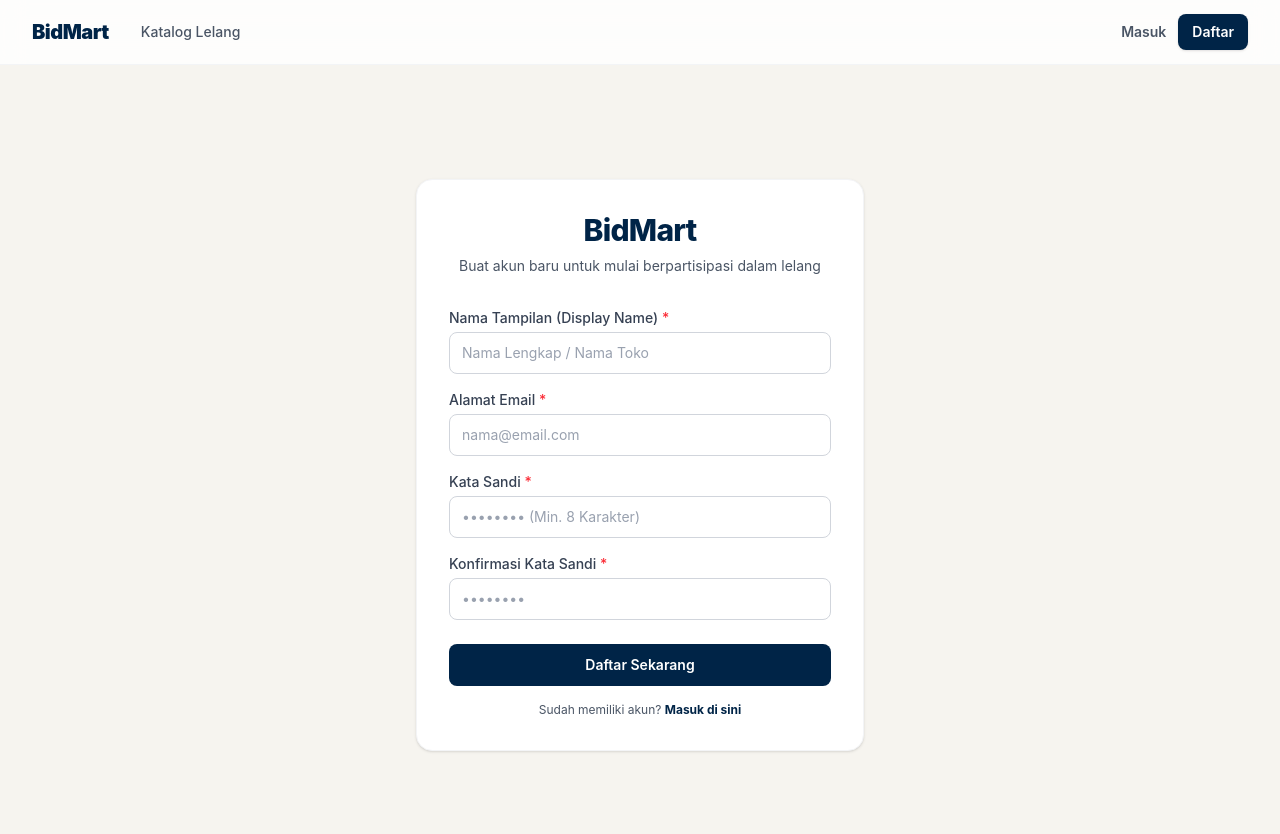
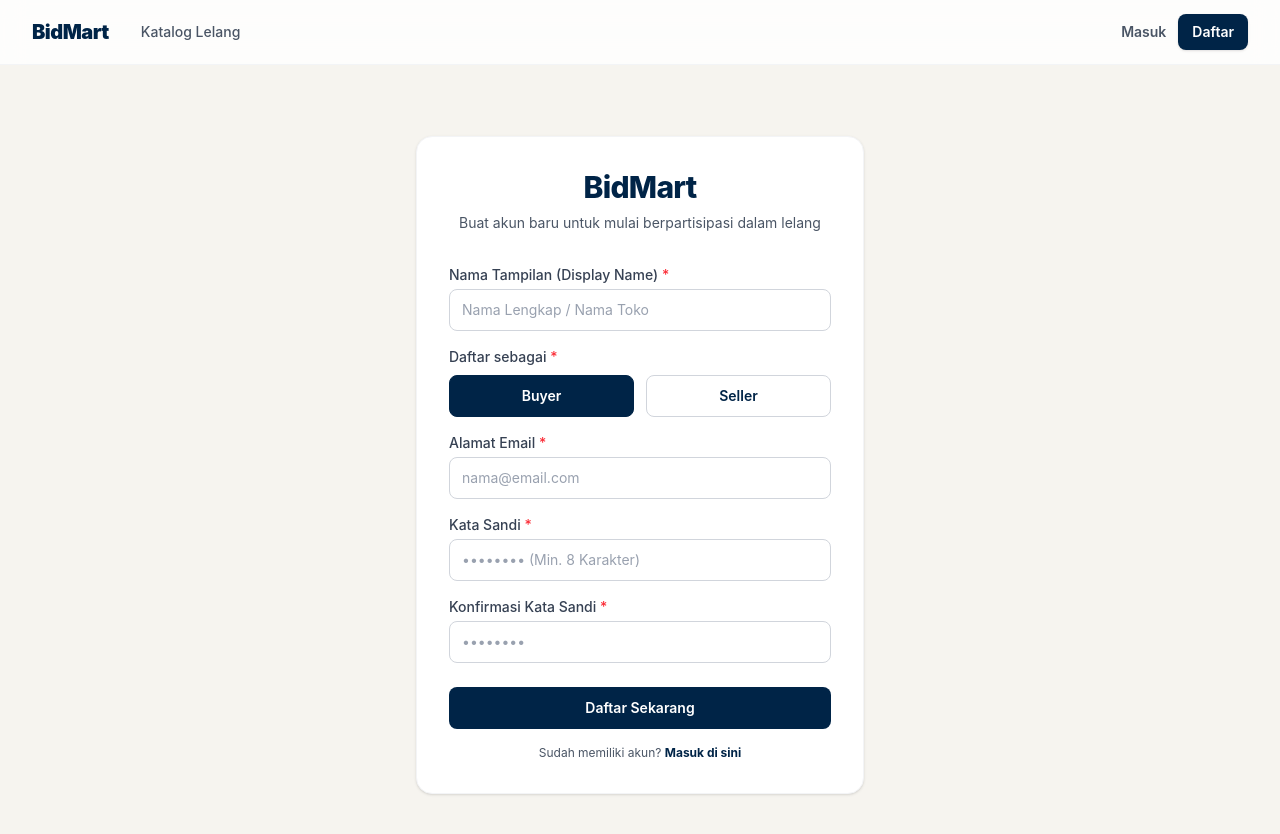
Before and after one commit to advprog-2026-B02-project/bidmart-frontend, a Next.js app: page /register in a window 1280 px wide. Shown: the top 834 px of the page. Built offline with nearby package versions, Linux system fonts and the light colour scheme; no server answers.

Commit message:
feat: add registration role selection

```diff
--- a/app/register/page.tsx
+++ b/app/register/page.tsx
@@ -7,6 +7,7 @@ import Link from "next/link";
 export default function RegisterPage() {
     const router = useRouter();
 
+    const [role, setRole] = useState<"BUYER" | "SELLER">("BUYER");
     const [displayName, setDisplayName] = useState("");
     const [email, setEmail] = useState("");
     const [password, setPassword] = useState("");
@@ -46,6 +47,7 @@ export default function RegisterPage() {
                     email,
                     password,
                     displayName,
+                    role,
                 }),
             });
 
@@ -99,6 +101,42 @@ export default function RegisterPage() {
                                 className="block w-full rounded-lg border border-gray-300 px-3 py-2.5 text-gray-900 placeholder-gray-400 transition-colors focus:border-bidnavy focus:outline-none focus:ring-2 focus:ring-bidnavy sm:text-sm"
                                 placeholder="Nama Lengkap / Nama Toko"
                             />
+                        </div>
+
+                        <div>
+                            <span className="mb-2 block text-sm font-medium text-gray-700">
+                                Daftar sebagai <span className="text-red-500">*</span>
+                            </span>
+                            <div className="grid grid-cols-2 gap-3">
+                                {[
+                                    {value: "BUYER", label: "Buyer"},
+                                    {value: "SELLER", label: "Seller"},
+                                ].map((option) => {
+                                    const selected = role === option.value;
+
+                                    return (
+                                        <label
+                                            key={option.value}
+                                            className={`flex cursor-pointer items-center justify-center rounded-lg border px-3 py-2.5 text-sm font-semibold transition-colors ${
+                                                selected
+                                                    ? "border-bidnavy bg-bidnavy text-white"
+                                                    : "border-gray-300 bg-white text-bidnavy hover:border-bidnavy"
+                                            } ${isLoading ? "cursor-not-allowed opacity-60" : ""}`}
+                                        >
+                                            <input
+                                                type="radio"
+                                                name="role"
+                                                value={option.value}
+                                                checked={selected}
+                                                onChange={() => setRole(option.value as "BUYER" | "SELLER")}
+                                                disabled={isLoading}
+                                                className="sr-only"
+                                            />
+                                            {option.label}
+                                        </label>
+                                    );
+                                })}
+                            </div>
                         </div>
 
                         <div>
--- a/lib/api.ts
+++ b/lib/api.ts
@@ -196,12 +196,12 @@ export async function revokeSession(sessionId: string) {
     }
 }
 
-export async function register(email: string, password: string, displayName: string) {
+export async function register(email: string, password: string, displayName: string, role: "BUYER" | "SELLER" = "BUYER") {
     try {
         const res = await fetch(`${BASE_URL}/auth/register`, {
             method: "POST",
             headers: {"Content-Type": "application/json"},
-            body: JSON.stringify({email, password, displayName}),
+            body: JSON.stringify({email, password, displayName, role}),
         });
 
         if (!res.ok) {
```
Also changed, not shown: 2 other files (tests, documents, lock files or other folders).
